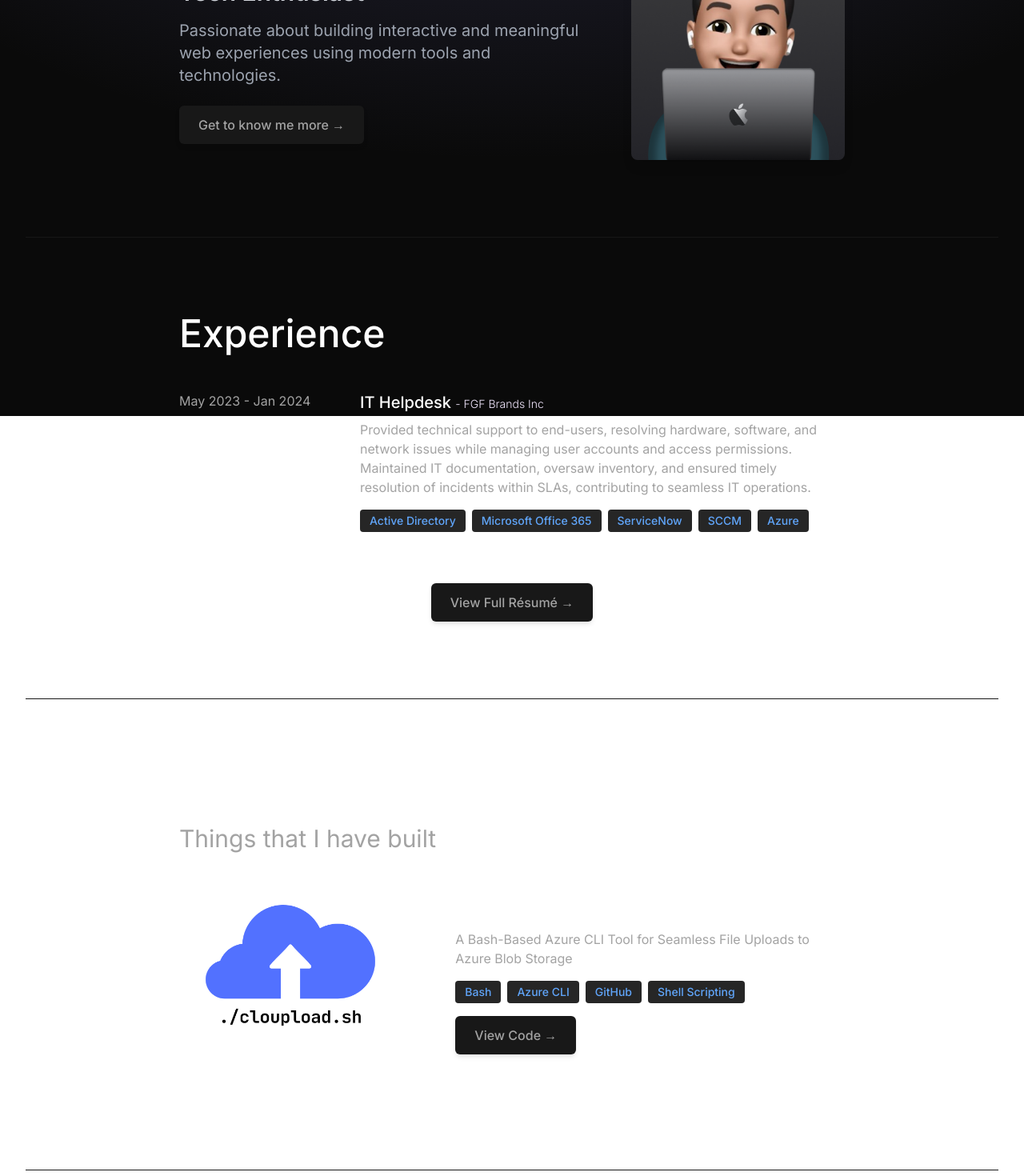
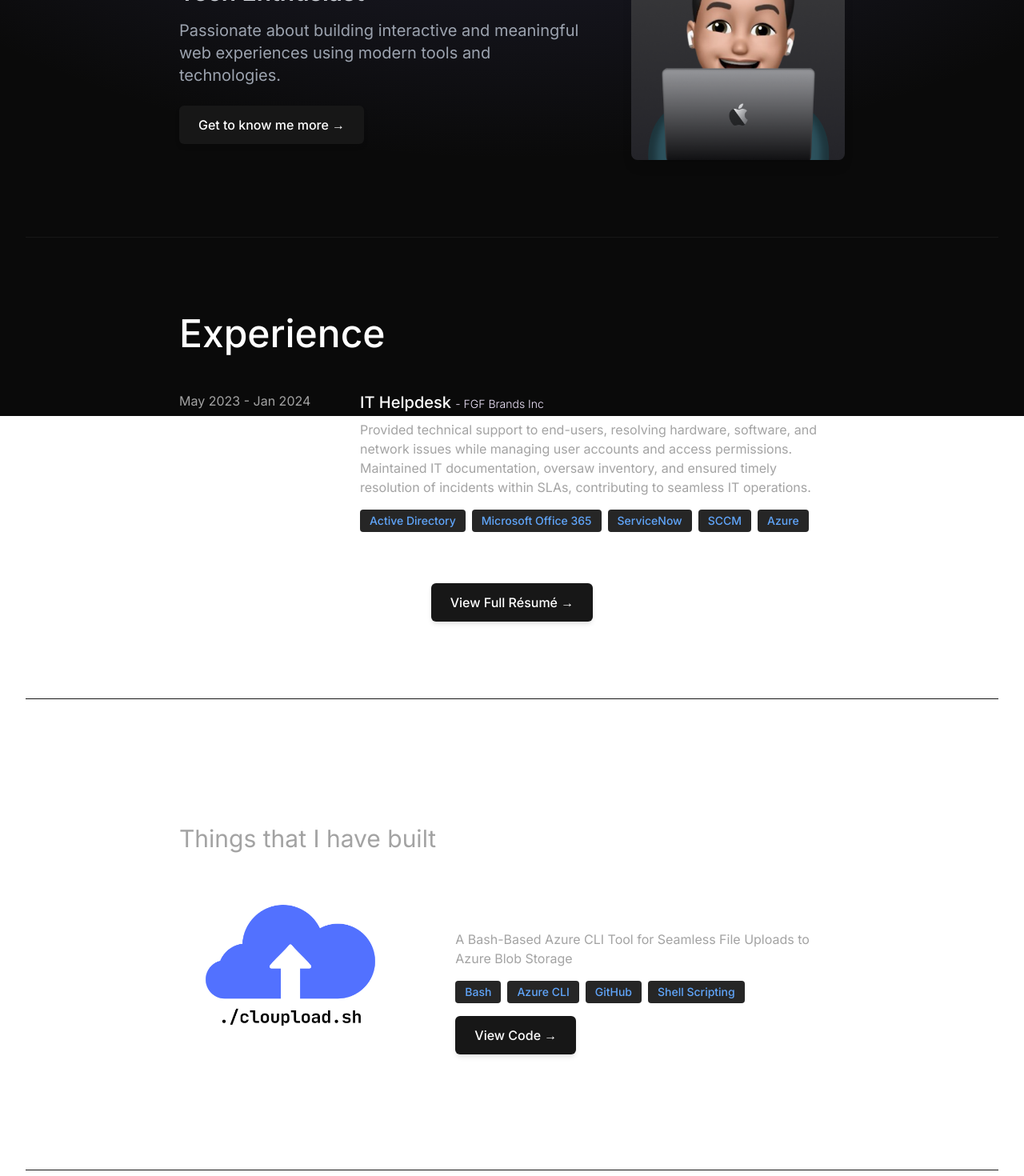
Before and after one commit to sjaffarullah/suhailj.com, a React (Vite) app: page / in a window 1280 px wide. Shown: the part 280-1750 px from the top of the page at 80% size. Built offline with nearby package versions, Linux system fonts and the light colour scheme.

Commit message:
changed style of all buttons

```diff
--- a/src/components/Experience.jsx
+++ b/src/components/Experience.jsx
@@ -84,7 +84,7 @@ const Experience = () => {
           href="https://drive.google.com/file/d/1ROq_rRMRKoWEByms4JukUvm3Fud_mUtL/view?usp=sharing"
           target="_blank"
           rel="noopener noreferrer"
-          className="inline-block px-5 py-2 sm:px-6 sm:py-3 bg-[#181818] text-neutral-400 font-medium rounded-md hover:bg-[#222222] hover:text-white transition-all duration-200 shadow-md"
+          className="inline-block px-5 py-2 sm:px-6 sm:py-3 bg-neutral-900 text-white font-medium rounded-md hover:bg-neutral-800 transition-all duration-200 shadow-md"
         >
           View Full Résumé →
         </a>
--- a/src/components/Hero.jsx
+++ b/src/components/Hero.jsx
@@ -51,7 +51,7 @@ const Hero = () => {
           <motion.div className="mt-6" variants={item}>
             <Link
               to="/about"
-              className="inline-block px-5 py-2 sm:px-6 sm:py-3 bg-[#181818] text-neutral-400 text-sm sm:text-base font-medium rounded-md hover:bg-[#222222] hover:text-white transition-all duration-200 shadow-md"
+              className="inline-block px-5 py-2 sm:px-6 sm:py-3 bg-neutral-900 text-white text-sm sm:text-base font-medium rounded-md hover:bg-neutral-800 transition-all duration-200 shadow-md"
             >
               Get to know me more →
             </Link>
--- a/src/components/Projects.jsx
+++ b/src/components/Projects.jsx
@@ -83,7 +83,7 @@ const Projects = () => {
               href={project.repoUrl}
               target="_blank"
               rel="noopener noreferrer"
-              className="inline-block px-5 py-2 sm:px-6 sm:py-3 bg-[#181818] text-neutral-400 font-medium rounded-md hover:bg-[#222222] hover:text-white transition-all duration-200 shadow-md"
+              className="inline-block px-5 py-2 sm:px-6 sm:py-3 bg-neutral-900 text-white font-medium rounded-md hover:bg-neutral-800 transition-all duration-200 shadow-md"
             >
               View Code →
             </a>
```
